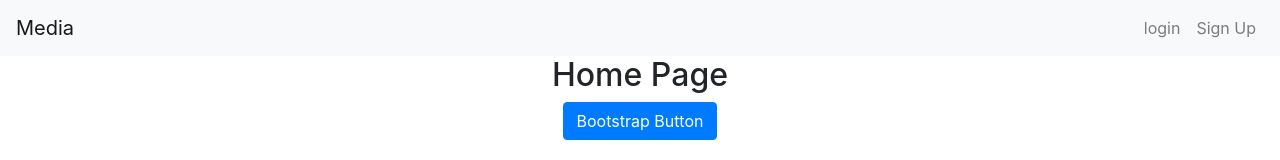
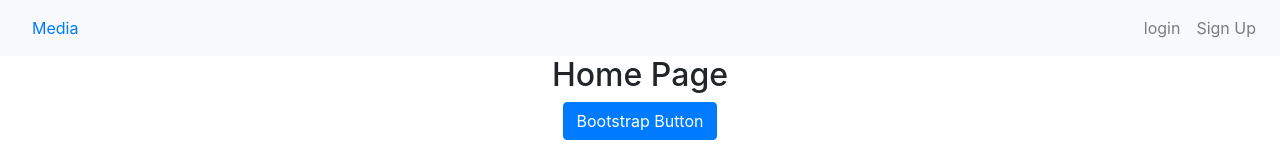
Before and after one commit to lacyjpr/media, a React (Create React App) app in the folder client/: page / in a window 1280 px wide. Shown: the top 160 px of the page. Built offline with nearby package versions, Linux system fonts and the light colour scheme; no server answers.

Commit message:
Replace Brand with NavLink to prevent loggin off user

```diff
--- a/client/src/components/Header/Header.js
+++ b/client/src/components/Header/Header.js
@@ -20,7 +20,9 @@ const Header = () => {
   return (
     <header>
       <Navbar color="light" light expand="xs">
-        <NavbarBrand href="/">Media</NavbarBrand>
+        <NavLink tag={Link} to="/">
+          Media
+        </NavLink>
         <Nav className="ml-auto nav" navbar>
           <AuthConsumer>
             {({ isAuth, login, logout }) => (
```
